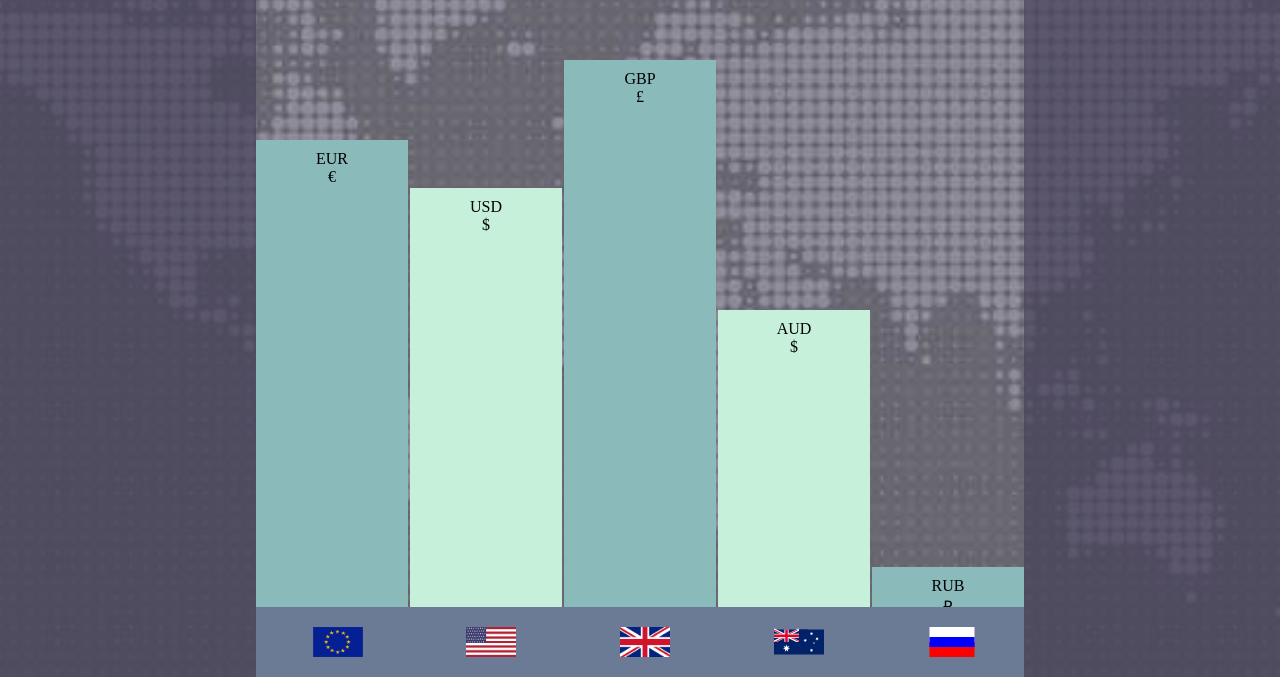
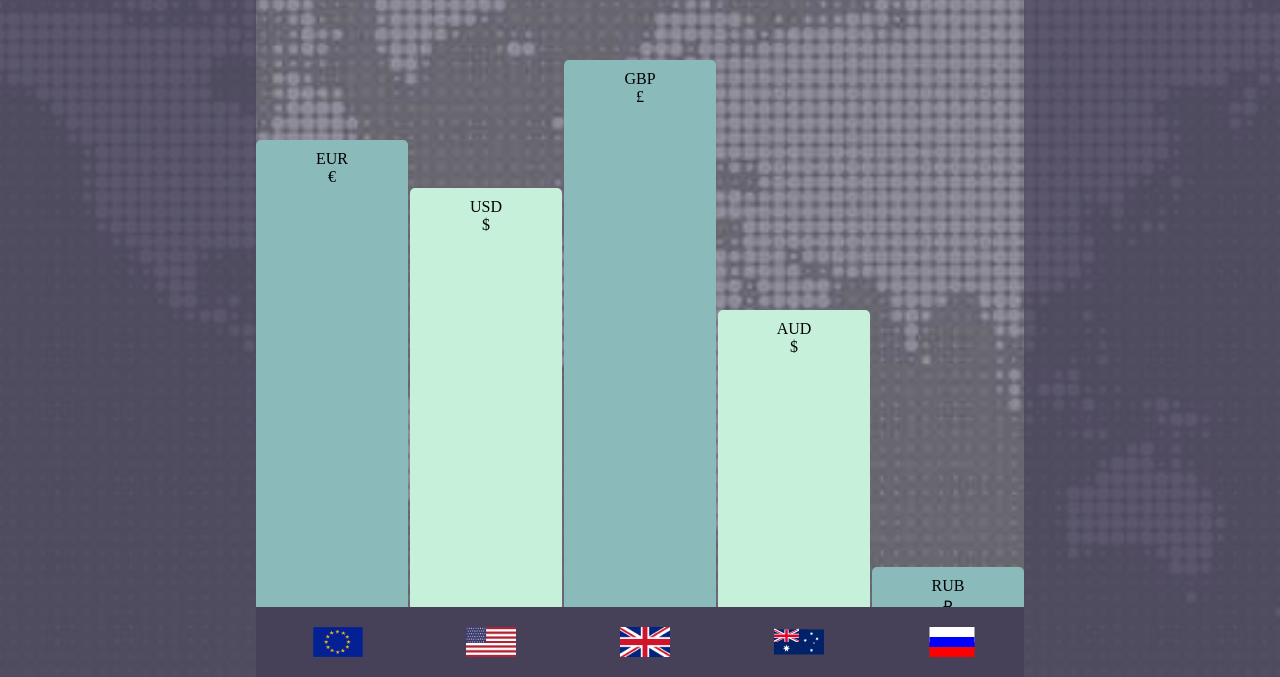
Before and after one commit to VeniVidiCodi/Javascript-Chart, a plain HTML site: page index.html in a window 1280 px wide. Shown: the part 123-800 px from the top of the page. Drawn offline with Linux system fonts and the light colour scheme.

Commit message:
added transition, color variables to css

```diff
--- a/css/site.css
+++ b/css/site.css
@@ -1,9 +1,14 @@
 :root {
-    --navbar-color: #6c7b95;
+    --navbar-color: #464159;
     --margin-color: #464159;
-    --mainContentBG-color: #464159;
+    --mainContentBG-color: #6c7b95;
+    --barcolumn1-color:#8bbabb;
+    --barcolumn2-color:#c7f0db;
+    --barcolumn1-highlight: #80ecee;
+    --barcolumn2-highlight: #9effcd;
 }
-/* ColorHunt Palette 165518
+
+/* Palette 165518 (ColorHunt.com)
 #464159
 #6c7b95
 #8bbabb
@@ -11,6 +16,7 @@
  */
 
 
+/* Basic level containment */
 body {
     margin: 0;
     background: url('../img/world-map-halftone-dots-background_153132-185.jpg') no-repeat top center fixed;
@@ -24,7 +30,8 @@ body {
     min-height: 100vh;
 }
 
-/* Navigation/Header Bar */
+
+/* Navigation-Title */
 .NavBar {
     grid-column: 1 / span 3;
     border: 1px solid black;
@@ -100,32 +107,41 @@ body {
 .BarChart-bar {
     grid-row: 1;
     align-self: end;
+
     text-align: center;
 
     background-color: white;
-    /* color: white; */
     padding-top: 10px;
+    border-top-left-radius: 5px;
+    border-top-right-radius: 5px;
 }
 
-.EUR {
-    background-color: #8bbabb;
+.BarChart-bar:hover {
+    padding: 10px;
+    border: 1px solid white;
+    transition-timing-function: ease-in-out;
+    transition-timing-function: cubic-bezier(0.42, 0, 0.58, 1);
 }
 
-.USD{
-    background-color: #c7f0db;
+.BarChart-bar:nth-child(odd) {
+  background: #8bbabb;
 }
 
-.GBP {
-    background-color: #8bbabb;
+.BarChart-bar:nth-child(even) {
+  background: #c7f0db;
 }
 
-.AUD {
-    background-color: #c7f0db;
+.BarChart-bar:nth-child(odd):hover {
+    background-color: var(--barcolumn1-highlight);
+    transition: 0.75s;
 }
 
-.RUB {
-    background-color: #8bbabb;
+.BarChart-bar:nth-child(even):hover {
+    background-color: var(--barcolumn2-highlight);
+    transition: 0.75s;
 }
+
+
 
  /* Location in the BarChart-Container Grid */
 .BarChart-BottomSection {
@@ -149,22 +165,21 @@ body {
     width: 40px;
 }
 
+
+
+/* Labels below bar graph columns */
+/*
 .label-EUR {
-
 }
 
 .label-USD {
-
 }
 
 .label-GBP {
-
 }
 
 .label-AUD {
-
 }
 
 .label-RUB {
-
-}
+} */
--- a/index.html
+++ b/index.html
@@ -21,24 +21,24 @@
             <div class="BarChart-container">
                 <div
                     onclick="alert('EUR costs 0.88 pounds')"
-                    class="BarChart-bar EUR"
+                    class="BarChart-bar bar-EUR"
                     style="height: 75%"> EUR <br> € </div>
                 <div
                     onclick="alert('USD costs 0.88 pounds')"
-                    class="BarChart-bar USD"
+                    class="BarChart-bar bar-USD"
                     style="height: 67%"> USD <br> $ </div>
                 <div
                     onclick="alert('GBP costs 0.88 pounds')"
-                    class="BarChart-bar GBP"
+                    class="BarChart-bar bar-GBP"
                     style="height: 88%"> GBP <br> £ </div>
 
                 <div
                     onclick="alert('AUD costs 0.88 pounds')"
-                    class="BarChart-bar AUD"
+                    class="BarChart-bar bar-AUD"
                     style="height: 47%"> AUD <br> $ </div>
                 <div
                     onclick="alert('RUB costs 0.88 pounds')"
-                    class="BarChart-bar RUB"
+                    class="BarChart-bar bar-RUB"
                     style="height: 5%"> RUB <br> ₽ </div>
             </div>
 
```
